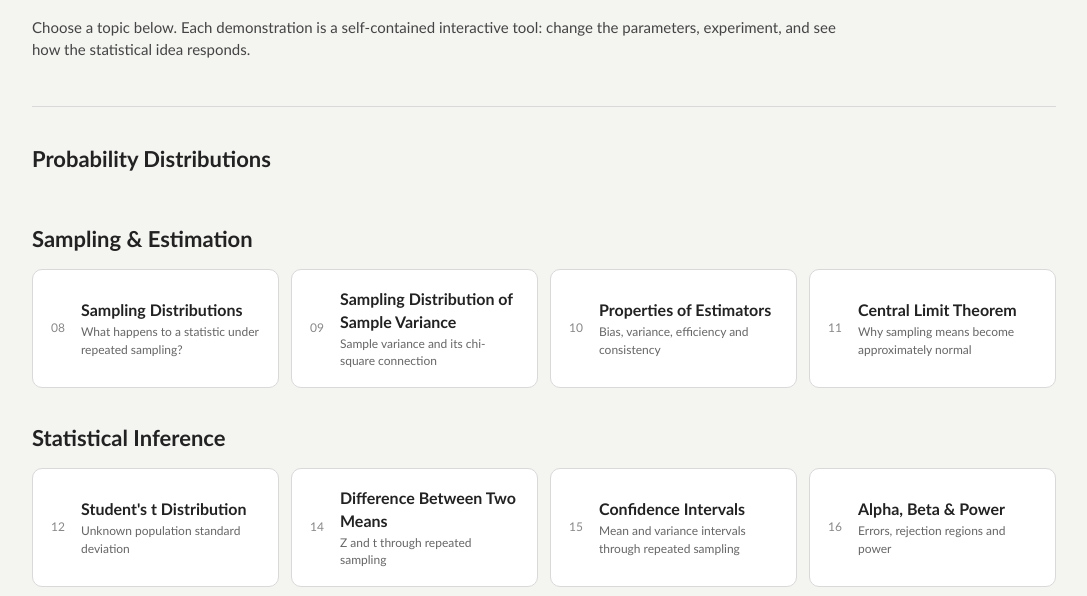
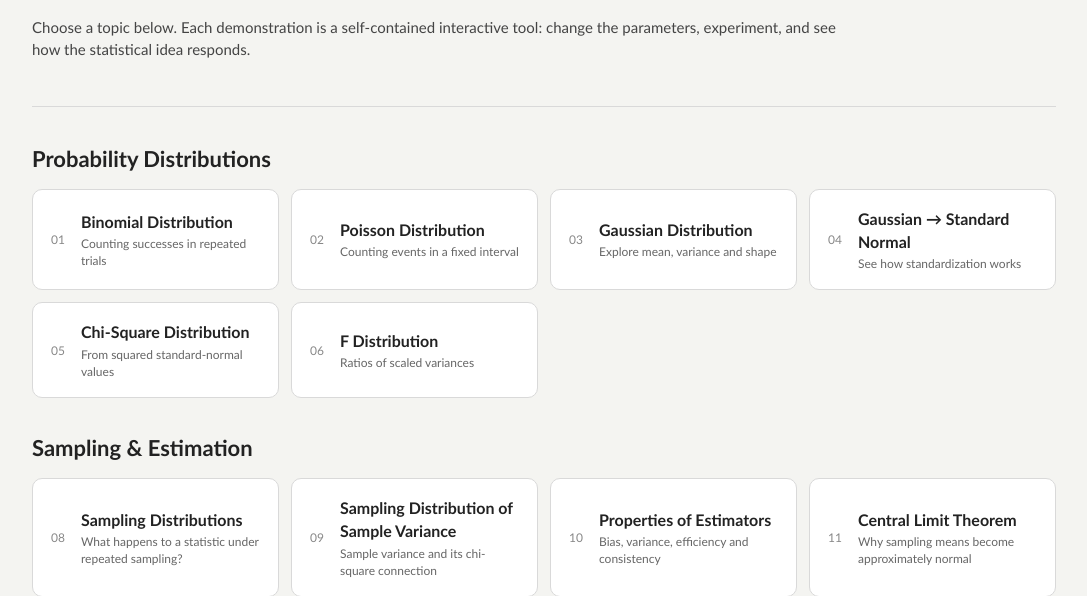
Before and after one commit to ngprasa/statistics-explorers, a plain HTML site: page index.html in a window 1280 px wide. Shown: the part 159-755 px from the top of the page, without its empty margins (96-1183 px from the left). Drawn offline with Linux system fonts and the light colour scheme.

Commit message:
Add files via upload

```diff
--- a/index.html
+++ b/index.html
@@ -39,7 +39,12 @@ footer{margin-top:42px;color:#777;font-size:13px}
 <section class="section">
 <h2>Probability Distributions</h2>
 <div class="grid">
-
+<a class="card" href="2_Binomial_Distribution.html"><span class="num">01</span><span><div class="name">Binomial Distribution</div><div class="note">Counting successes in repeated trials</div></span></a>
+<a class="card" href="3_Poisson_Distribution.html"><span class="num">02</span><span><div class="name">Poisson Distribution</div><div class="note">Counting events in a fixed interval</div></span></a>
+<a class="card" href="4_Gaussian_Distribution.html"><span class="num">03</span><span><div class="name">Gaussian Distribution</div><div class="note">Explore mean, variance and shape</div></span></a>
+<a class="card" href="5_Gaussian_Standard_Normal.html"><span class="num">04</span><span><div class="name">Gaussian → Standard Normal</div><div class="note">See how standardization works</div></span></a>
+<a class="card" href="6_Chi-Square_Distribution.html"><span class="num">05</span><span><div class="name">Chi-Square Distribution</div><div class="note">From squared standard-normal values</div></span></a>
+<a class="card" href="7_F_Distribution.html"><span class="num">06</span><span><div class="name">F Distribution</div><div class="note">Ratios of scaled variances</div></span></a>
 </div></section>
 
 <section class="section">
```
